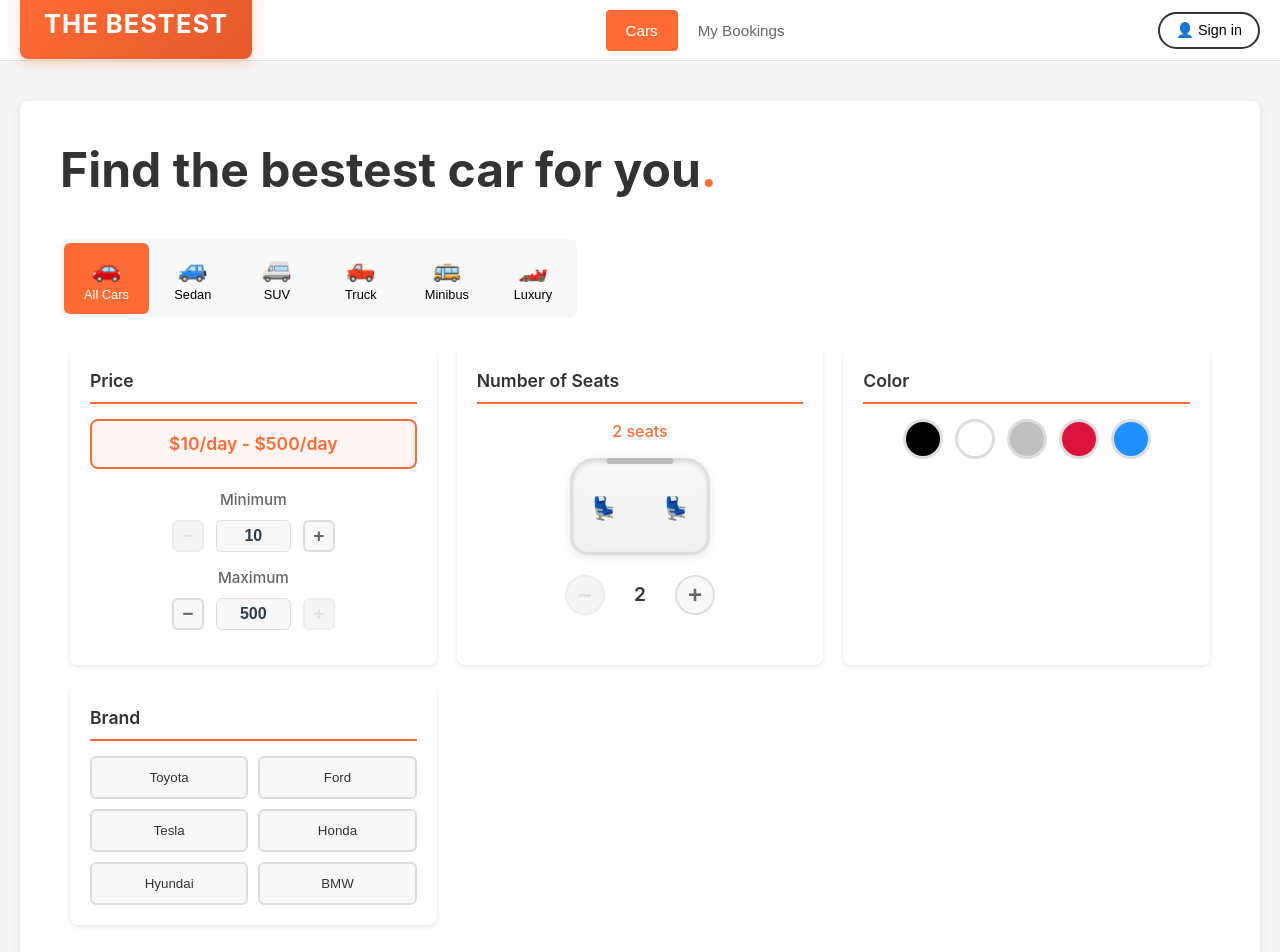
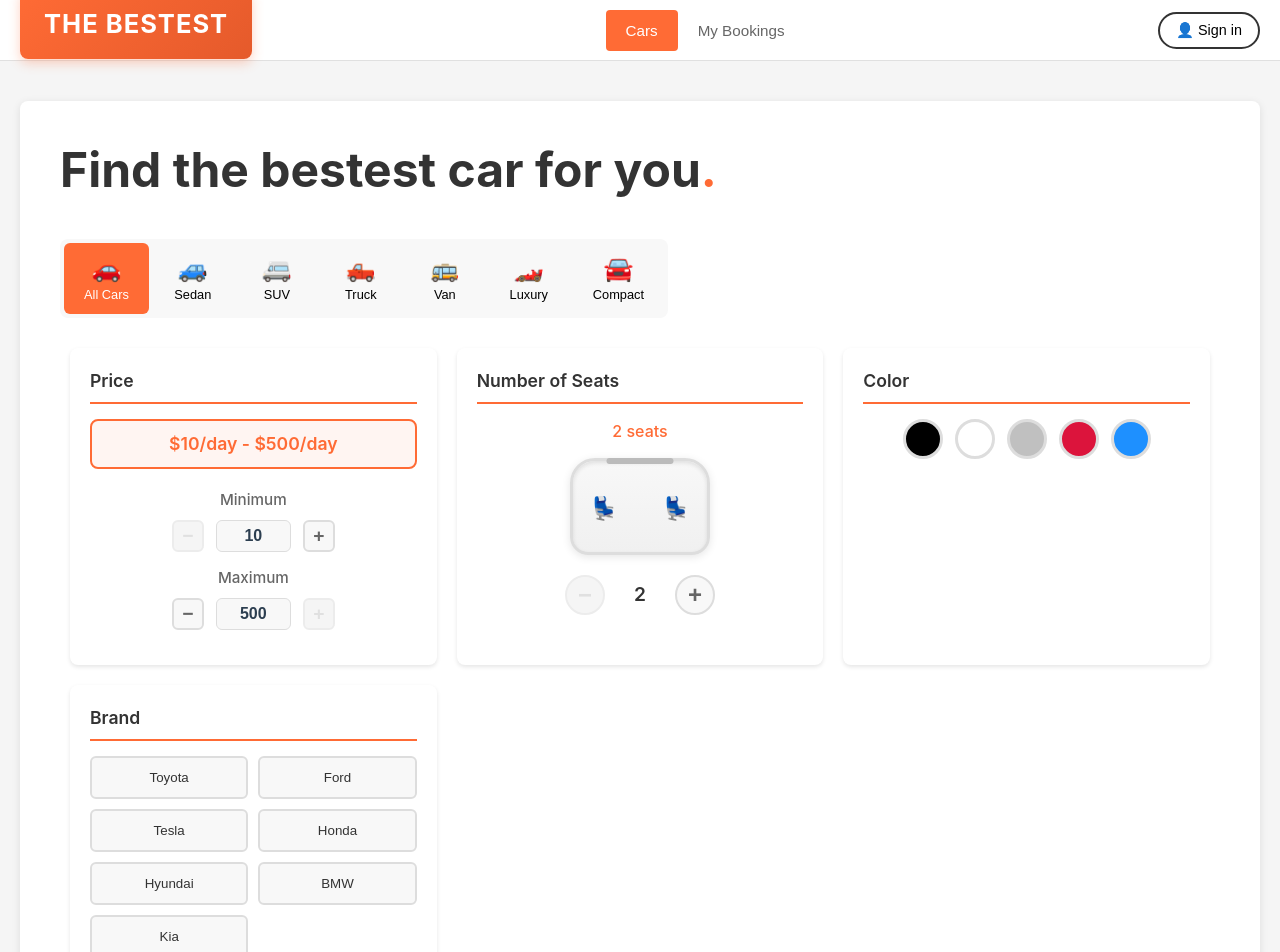
Before and after one commit to rioharper/TheBestestCarRental, a React (Vite) app in the folder TheBestestCarRental/: page / in a window 1280 px wide. Shown: the top 952 px of the page. Built offline with nearby package versions, Linux system fonts and the light colour scheme; no server answers.

Commit message:
changed categories, brands

```diff
--- a/TheBestestCarRental/src/components/LandingPage.tsx
+++ b/TheBestestCarRental/src/components/LandingPage.tsx
@@ -32,8 +32,9 @@ const LandingPage: React.FC<LandingPageProps> = ({ onSignInClick, user, onLogout
     { id: 'sedan', name: 'Sedan', icon: '🚙' },
     { id: 'suv', name: 'SUV', icon: '🚐' },
     { id: 'truck', name: 'Truck', icon: '🛻' },
-    { id: 'minibus', name: 'Minibus', icon: '🚌' },
+    { id: 'van', name: 'Van', icon: '🚌' },
     { id: 'luxury', name: 'Luxury', icon: '🏎️' },
+    { id: 'compact', name: 'Compact', icon: '🚘' },
   ];
 
   const colors = [
@@ -51,6 +52,7 @@ const LandingPage: React.FC<LandingPageProps> = ({ onSignInClick, user, onLogout
     { id: 'honda', name: 'Honda' },
     { id: 'hyundai', name: 'Hyundai' },
     { id: 'bmw', name: 'BMW' },
+    { id: 'kia', name: 'Kia' },
   ];
 
   const handleColorToggle = (colorId: string) => {
```
